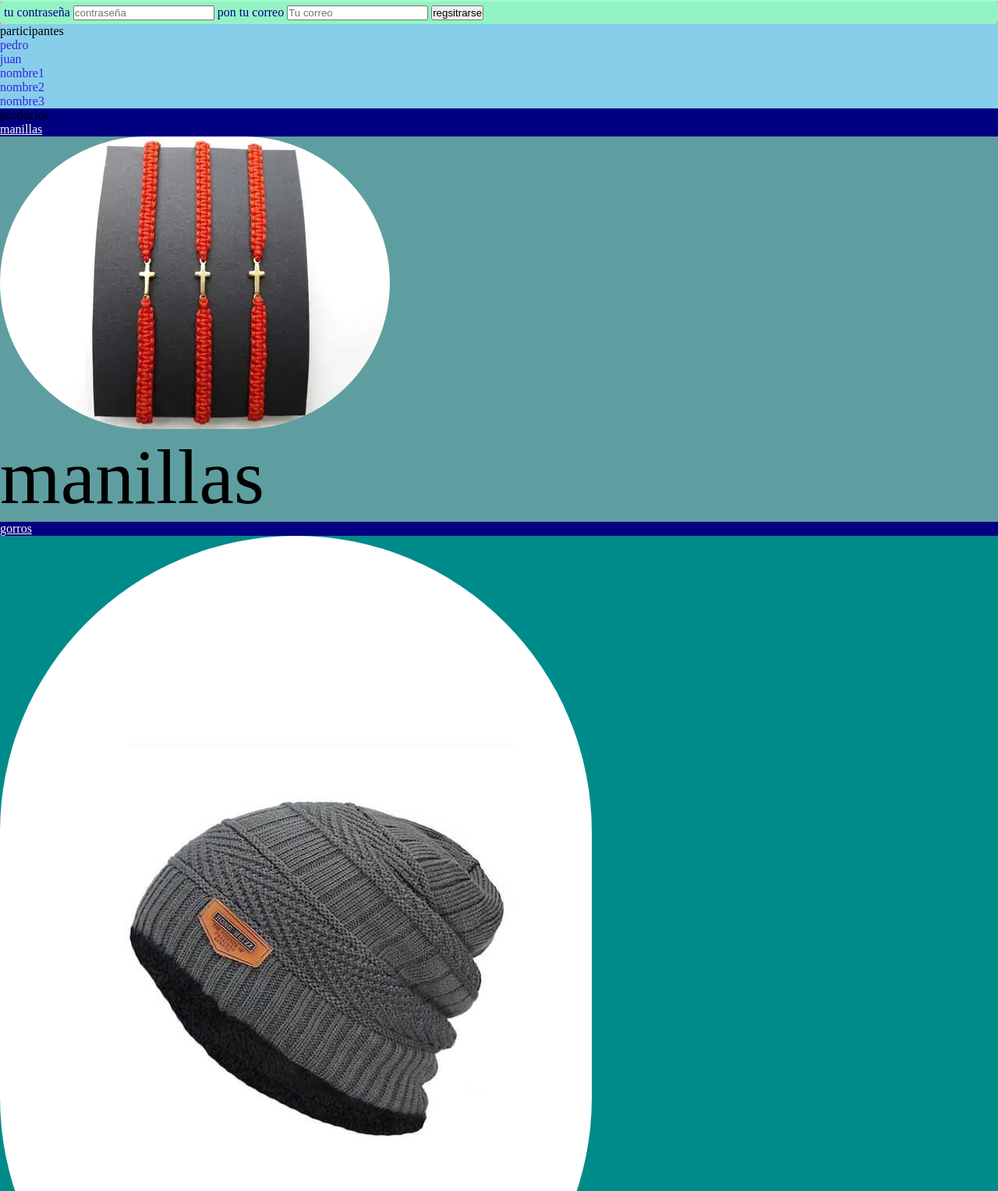
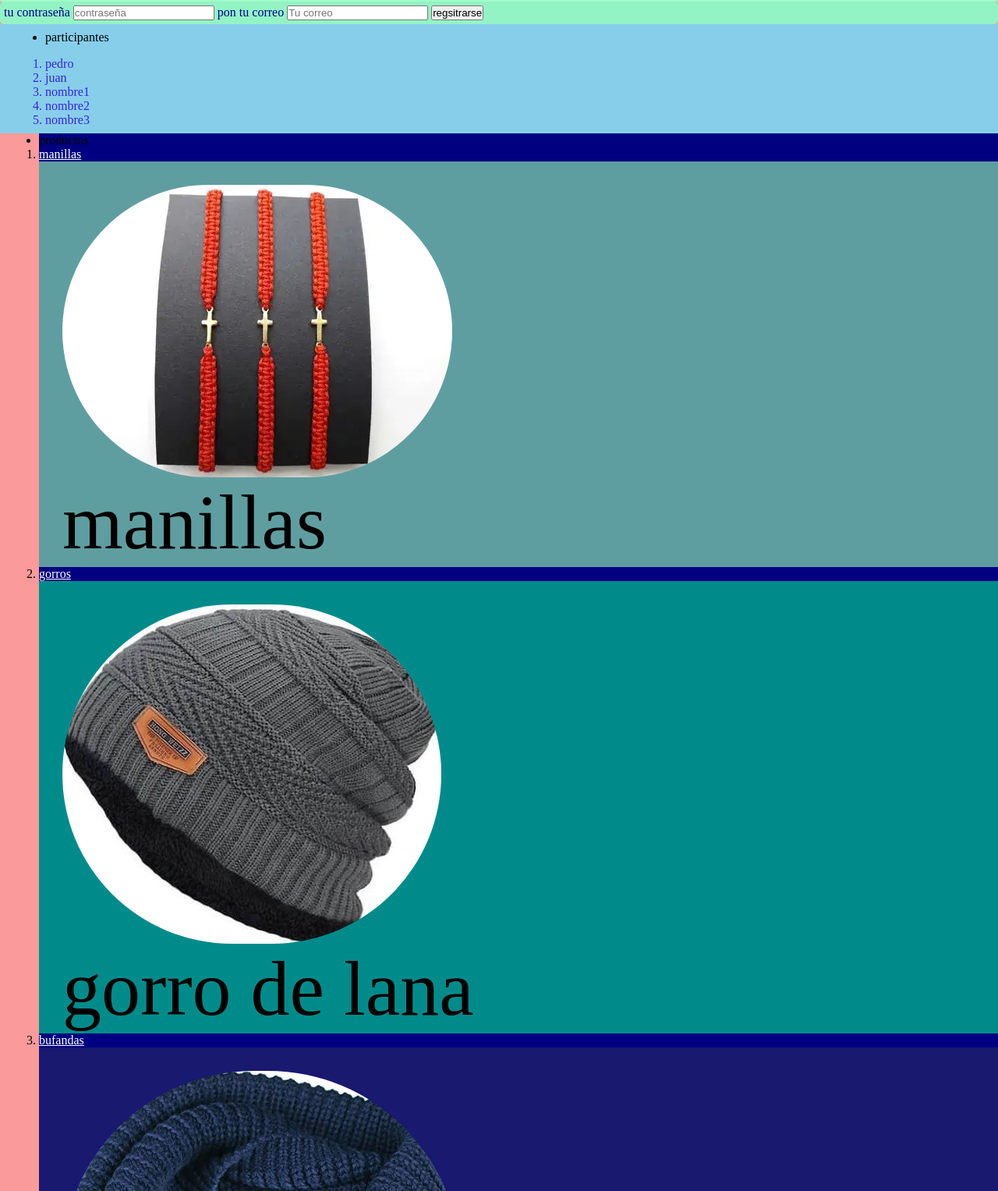
Before and after one commit to BinaryTreeCode/Textiles, a plain HTML site: page index.html in a window 1280 px wide. Shown: the part 73-1600 px from the top of the page at 78% size. Drawn offline with Linux system fonts and the light colour scheme.

Commit message:
mejoras al css

```diff
--- a/css/style.css
+++ b/css/style.css
@@ -8,24 +8,32 @@ body {
     background-color: rgb(250, 154, 154);
 }
 
+.introduction__article {
+    background-color:skyblue;
+    margin-left: 50px;
+
+}
 .introduction {
     background-color:skyblue;
 }
-.introduction ul {
+.introduction__article ul {
     color: black;
     padding: 8;
 }
-.introduction ol {
+.introduction__article ol {
     color:rgb(54, 35, 224);
     padding: 8;
 }
-
 .products figure {
-    margin-left: 0;
+    margin-left: 0px;
 }
 .products {
     background-color:navy;
+    margin-left: 50px;
 }
+.products {
+}
+
 .products a {
     color:white;
 }
@@ -34,24 +42,32 @@ body {
 }
 .products__img--1 {
     background-color: cadetblue;
+    padding-top: 30px;
+    padding-left: 30px;
 }
 .products__img--1 img{
     border-radius: 500px;
 }
 .products__img--2 {
     background-color:darkcyan;
+    padding-top: 30px;
+    padding-left: 30px;
 }
 .products__img--2 img{
     border-radius: 500px;
 }
 .products__img--3 {
     background-color:midnightblue;
+    padding-top: 30px;
+    padding-left: 30px;
 }
 .products__img--3 img{
     border-radius: 500px;
 }
 .products__img--4 {
     background-color:sienna;
+    padding-top: 30px;
+    padding-left: 50px;
 }
 .products__img--4 img{
     border-radius: 500px;
--- a/index.html
+++ b/index.html
@@ -1,4 +1,4 @@
-<!DOCTYPE html>
+<!DOCTYPE html />
 <html lang="es">
 <head>
     <meta charset="UTF-8">
@@ -38,8 +38,8 @@
         </form>
         </section>
 
-        <section>
-            <article class="introduction">
+        <section class="introduction">
+            <article class="introduction__article">
         <ul>
             <li>participantes</li>
         </ul>
@@ -62,7 +62,7 @@
             <article>
             <li> <a href="https://www.sortirambnens.com/es/manualidades-infantiles/manualidades-para-ninos/otros-materiales/pulseras-de-macrame-paso-a-paso/">manillas</a></li>
             <figure class="products__img--1">
-                <img src="./assets/manillas.webp" alt="imagen de unas manillas de lana con una cruz" />
+                <img src="./assets/imagenes/manillas.jpg" alt="imagen de unas manillas de lana con una cruz" />
                 <figcaption>manillas</figcaption>
             </figure>
             </article>
@@ -70,7 +70,7 @@
             <article>
             <li> <a href="https://www.creativaatelier.com/gorro-de-lana-de-ochos-con-pompon/">gorros</a></li>
             <figure class="products__img--2">
-                <img src="./assets/gorros.jpg" alt="imagen de un gorro de lana">
+                <img src="./assets/imagenes/gorros.jpg" alt="imagen de un gorro de lana">
                 <figcaption>gorro de lana</figcaption>
             </figure>
             </article>
@@ -78,7 +78,7 @@
             <article>
             <li> <a href="https://bloghogar.com/como-hacer-bufandas-de-lana-faciles/">bufandas</a></li>
             <figure class="products__img--3">
-                <img src="./assets/bufanda.jpg" alt="imagen de un bufanda de lana" />
+                <img src="./assets/imagenes/bufanda.jpg" alt="imagen de un bufanda de lana" />
                 <figcaption>bufanda de lana</figcaption>
             </figure>
             </article>
@@ -86,7 +86,7 @@
             <article>
             <li> <a href="https://okdiario.com/howto/como-tejer-guantes-lana-3211221">guantes</a></li>
             <figure class="products__img--4">
-                <img src="./assets/guantes.jpg" alt="imagen de un guante de lana gris">
+                <img src="./assets/imagenes/guantes.jpg" alt="imagen de un guante de lana gris">
                 <figcaption>guantes de lana</figcaption>
             </figure>
             </article>
@@ -94,7 +94,7 @@
             <article>
             <li> <a href="https://conideade.com/blog/diy-como-hacer-munecas-de-lana-y-fieltro/5737">osos de lana</a></li>
             <figure class="products__img--5">
-                <img src="./assets/osos.jfif" alt="imagen de unos sos de lana">
+                <img src="./assets/imagenes/osos.jfif" alt="imagen de unos sos de lana">
                 <figcaption>osos de lana</figcaption>
             </figure>
             </article>
```
Also changed, not shown: assets/bufanda.jpg (deleted), assets/gorros.jpg (deleted), assets/guantes.jpg (deleted), assets/imagenes/bufanda.jpg (added), assets/imagenes/gorros.jpg (added), assets/imagenes/guantes.jpg (added), assets/imagenes/manillas.jpg (added), assets/imagenes/osos.jfif (added), assets/manillas.webp (deleted), assets/osos.jfif (deleted).
